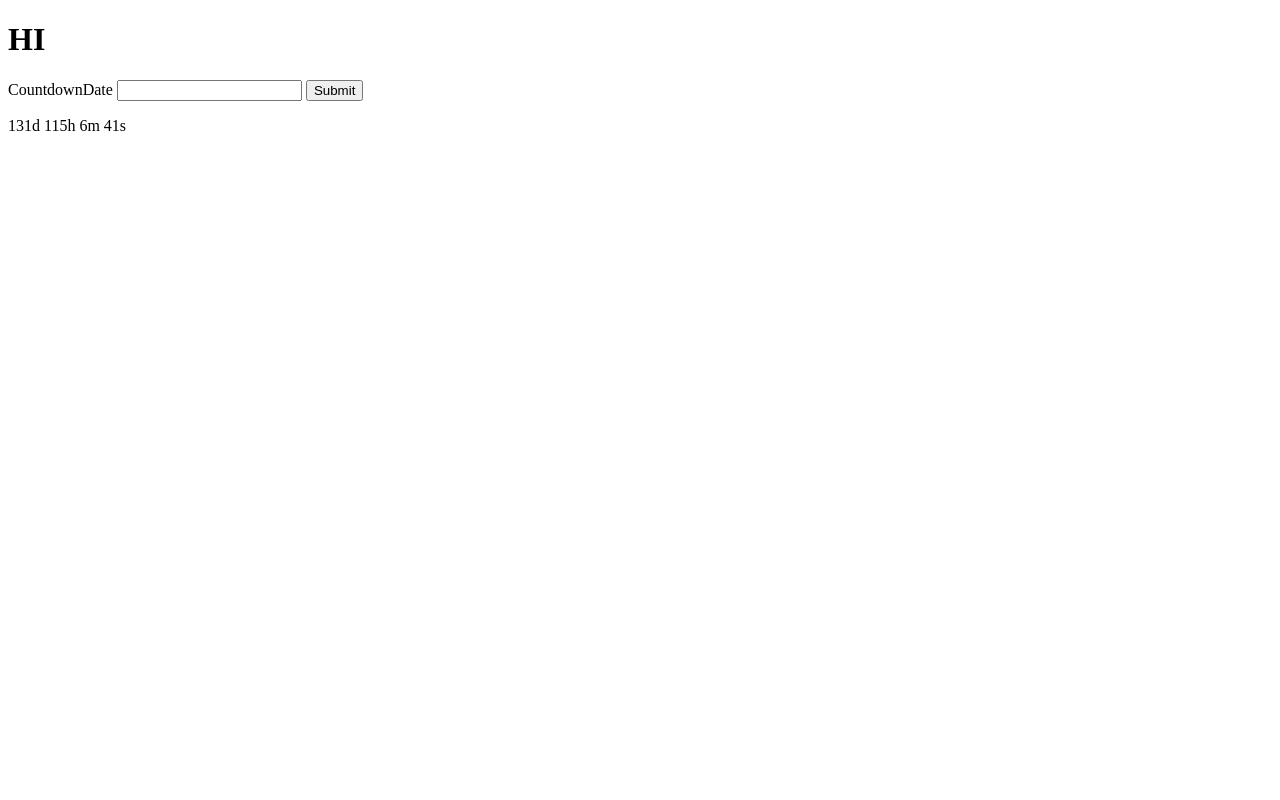
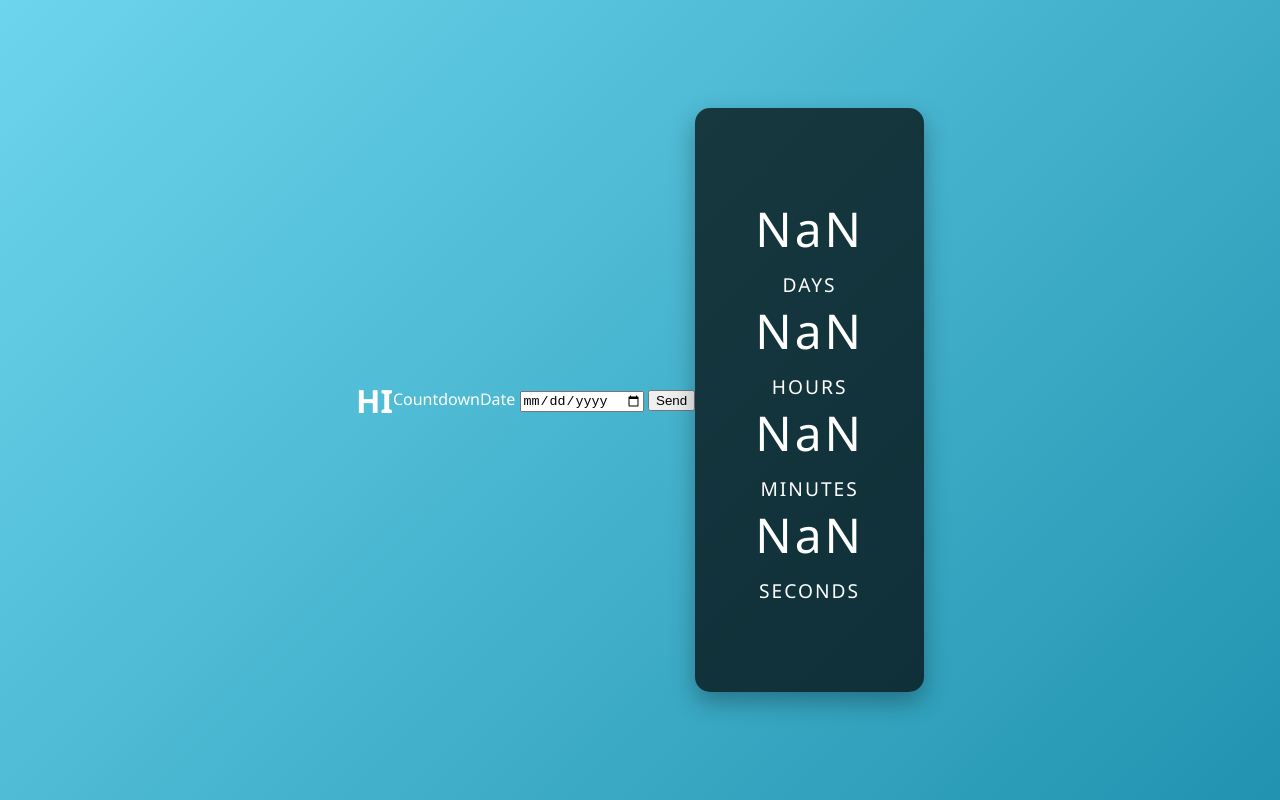
Before and after one commit to B-Baumeister/Countdown-Timer, a plain HTML site: page index.html in a window 1280 px wide. Drawn offline with Linux system fonts and the light colour scheme.

Commit message:
update Code

```diff
--- a/index.html
+++ b/index.html
@@ -5,15 +5,26 @@
     <meta name="viewport" content="width=device-width, initial-scale=1.0" />
     <script src="./src/script.js" type="module"></script>
     <link href="styles/style.css" rel="stylesheet" />
-    <title>Document</title>
+    <title>Countdown Timer</title>
   </head>
   <body>
-    <h1>HI</h1>
-    <form action="">
+    <div><h1>HI</h1></div>
+    <form data-js="form">
       <label for="InputCountdownDate">CountdownDate</label>
-      <input type="text" id="InputCountdownDate" name="InputCountdownDate" />
-      <input type="submit" />
-      <p id="print"></p>
+      <input type="date" id="InputCountdownDate" name="InputCountdownDate" />
+      <button type="submit">Send</button>
     </form>
+    <div class="countdown">
+      <p id="timer">
+        <span id="days"></span>
+        <span class="timeUnit">Days</span>
+        <span id="hours"></span>
+        <span class="timeUnit">hours</span>
+        <span id="minutes"></span>
+        <span class="timeUnit">minutes</span>
+        <span id="seconds"></span>
+        <span class="timeUnit">seconds</span>
+      </p>
+    </div>
   </body>
 </html>
--- a/src/script.js
+++ b/src/script.js
@@ -1,25 +1,42 @@
-'use strict';
+const interval = setInterval(updateCountdown, 1000);
 
-/* let timeToWait=;
-let today=; */
+///////////////////////////////////////////////
+function updateCountdown() {
+  const countDownDate = getCountdownDate();
+  const parsedDate = Date.parse(countDownDate);
+  const now = new Date();
+  const difference = new Date(parsedDate) - now;
+  //new Date('YYYY-MM-DDTHH:MM:SS');
 
-let countDownDate = new Date('07.07.2024').getTime();
+  let days = Math.floor(difference / (1000 * 60 * 60 * 24));
+  let hours = Math.floor(
+    (difference % (1000 * 60 * 60 * 24)) / (1000 * 60 * 60)
+  );
+  let minutes = Math.floor((difference % (1000 * 60 * 60)) / (1000 * 60));
+  let seconds = Math.floor((difference % (1000 * 60)) / 1000);
 
-let x = setInterval(function () {
-  let now = new Date().getTime();
+  if (difference < 0) {
+    clearInterval(interval);
+    document.getElementById('timer').innerText = 'The event has started';
+  }
+  return changeInput([days, hours, minutes, seconds]);
+}
+////////////////////////////////////////////////////////
+function getCountdownDate() {
+  return document.getElementById(`InputCountdownDate`).value;
+}
+////////////////////////////////////////////////////////
+function changeInput([days, hours, minutes, seconds]) {
+  document.getElementById('days').innerText = days;
+  document.getElementById('hours').innerText = hours;
+  document.getElementById('minutes').innerText = minutes;
+  document.getElementById('seconds').innerText = seconds;
+}
 
-  let distance = countDownDate - now;
+////////////////////////////////////////////////////////
+const form = document.querySelector('[data-js="form"]');
 
-  let days = Math.floor(distance / (1000 * 60 * 60 * 24));
-  let hours = Math.floor((distance % (1000 * 60 * 60624)) / (1000 * 60 * 60));
-  let minutes = Math.floor((distance % (1000 * 60 * 60)) / (1000 * 60));
-  let seconds = Math.floor((distance % (1000 * 60)) / 1000);
-
-  document.getElementById('print').innerHTML =
-    days + 'd ' + hours + 'h ' + minutes + 'm ' + seconds + 's ';
-
-  if (distance < 0) {
-    clearInterval(x);
-    document.getElementById('print').innerHTML = 'Expired';
-  }
-}, 1000);
+form.addEventListener('submit', event => {
+  event.preventDefault();
+  updateCountdown();
+});
--- a/styles/style.css
+++ b/styles/style.css
@@ -0,0 +1,39 @@
+body {
+  font-family: 'Segoe UI', Tahoma, Geneva, Verdana, sans-serif;
+  display: flex;
+  justify-content: center;
+  align-items: center;
+  height: 100vh;
+  margin: 0;
+  background: linear-gradient(135deg, #6dd5ed, #2193b0);
+  color: white;
+}
+
+.countdown {
+  background: rgba(0, 0, 0, 0.7);
+  padding: 40px 60px;
+  border-radius: 15px;
+  box-shadow: 0 10px 25px rgba(0, 0, 0, 0.3);
+  text-align: center;
+}
+
+#timer {
+  font-size: 3rem;
+  letter-spacing: 3px;
+}
+
+.timeUnit {
+  font-size: 1.2rem;
+  text-transform: uppercase;
+  letter-spacing: 2px;
+  margin-top: 10px;
+  display: block;
+}
+@media (max-width: 600px) {
+  .timer {
+    font-size: 2rem;
+  }
+  .timeUnit {
+    font-size: 1rem;
+  }
+}
```
